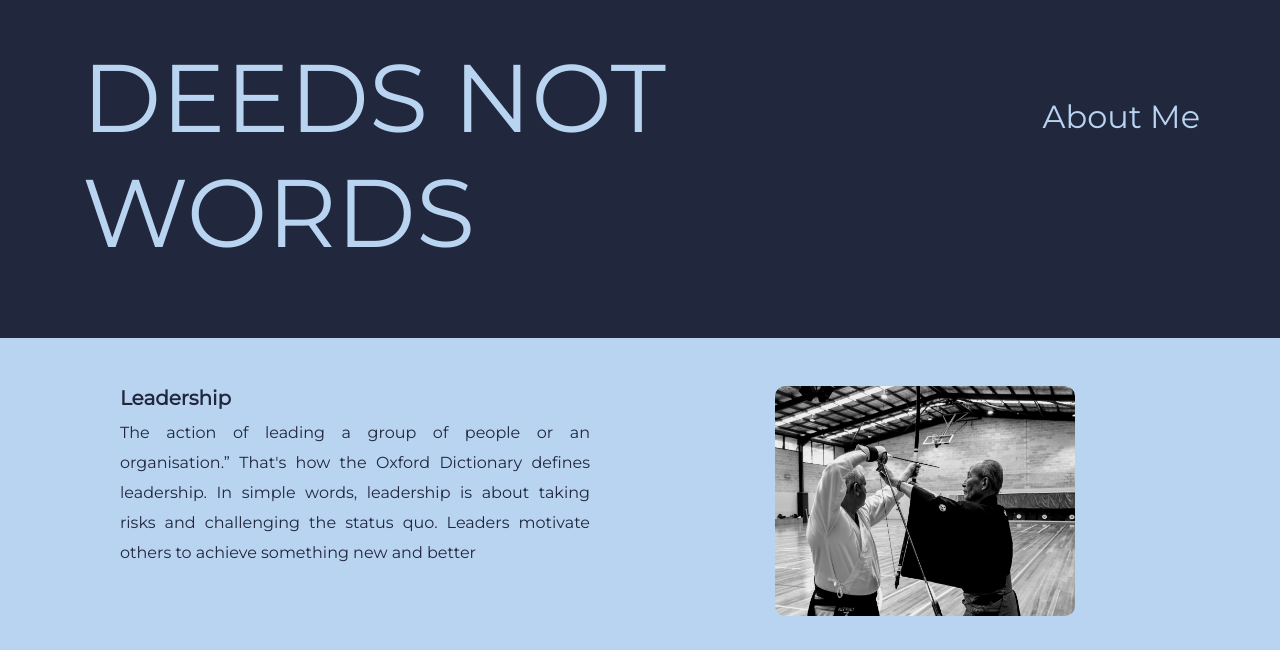
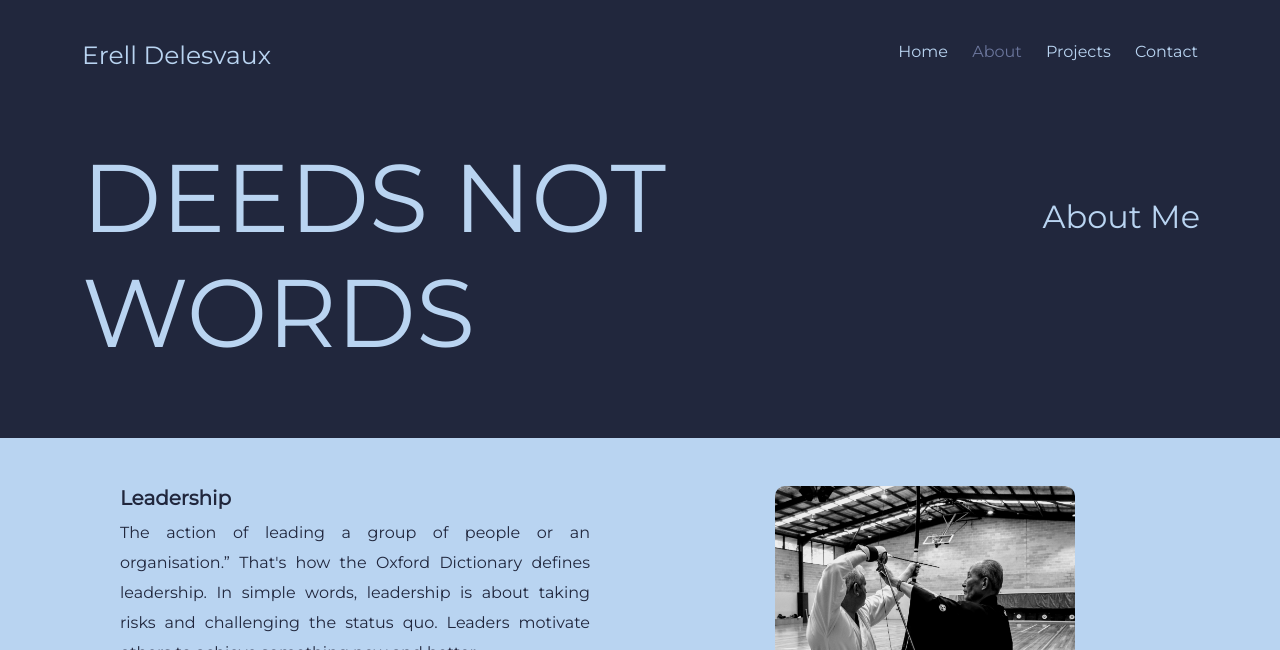
Before and after one commit to ErellD/portfolio-final-project, a plain HTML site: page about.html in a window 1280 px wide. Shown: the top 650 px of the page. Drawn offline with nearby package versions, Linux system fonts and the light colour scheme.

Commit message:
Added nav bar to about / projects / contact pages

```diff
--- a/about.html
+++ b/about.html
@@ -27,6 +27,24 @@
   <body>
     <div class="hero">
       <div class="container">
+        <nav class="d-flex justify-content-between">
+          <h2 class="d-none d-md-block">Erell Delesvaux</h2>
+          <ul>
+            <li>
+              <a href="/">Home</a>
+            </li>
+            <li class="active">
+              <a href="/about.html">About</a>
+            </li>
+            <li>
+              <a href="/projects.html">Projects</a>
+            </li>
+            <li>
+              <a href="/contact.html">Contact</a>
+            </li>
+          </ul>
+        </nav>
+
         <div class="row">
           <div class="col-8">
             <h1>DEEDS NOT WORDS</h1>
```
Also changed, not shown: contact.html (+17 -0 lines), projects.html (+18 -0 lines).
